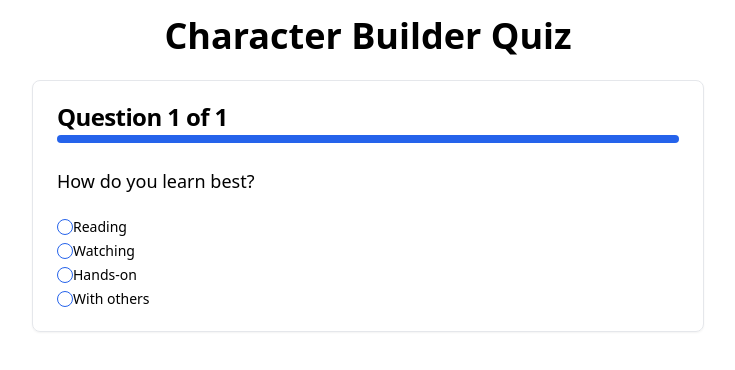
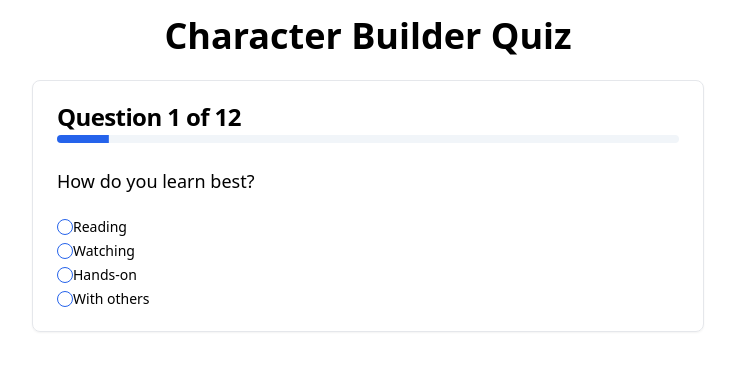
Before and after one commit to cdthedrummer/quiz-app, a Next.js app: page / in a window 1280 px wide. Shown: the top 370 px of the page, without its empty margins (272-1007 px from the left). Built offline with nearby package versions, Linux system fonts and the light colour scheme.

Commit message:
Update Quiz component with improved functionality and imported questions

```diff
--- a/src/components/Quiz.tsx
+++ b/src/components/Quiz.tsx
@@ -7,29 +7,13 @@ import { Label } from '@/components/ui/label';
 import { Checkbox } from '@/components/ui/checkbox';
 import { Progress } from '@/components/ui/progress';
 import type { CharacterStats } from '@/types';
-
-// Move questions to a separate file later for better organization
-const questions = [
-  {
-    id: 1,
-    text: "How do you learn best?",
-    type: "single",
-    options: [
-      { id: "1a", text: "Reading", stats: { intelligence: 2 } },
-      { id: "1b", text: "Watching", stats: { intelligence: 1, wisdom: 1 } },
-      { id: "1c", text: "Hands-on", stats: { dexterity: 2 } },
-      { id: "1d", text: "With others", stats: { charisma: 2 } }
-    ]
-  },
-  // ... rest of the questions (temporarily shortened for this update)
-];
+import { questions } from '../data/questions';
 
 interface QuizProps {
   onComplete: (stats: CharacterStats) => void;
-  onRetake?: () => void;
 }
 
-export default function Quiz({ onComplete, onRetake }: QuizProps) {
+export default function Quiz({ onComplete }: QuizProps) {
   const [currentQuestion, setCurrentQuestion] = useState(0);
   const [selections, setSelections] = useState<Record<number, string[]>>({});
   const [stats, setStats] = useState<CharacterStats>({
@@ -50,7 +34,7 @@ export default function Quiz({ onComplete, onRetake }: QuizProps) {
         (question.type === 'single' || question.type === 'scale')) {
       handleNext();
     }
-  }, [selections]);
+  }, [selections, currentQuestion, question.type]);
 
   const handleSingleSelect = (value: string) => {
     const currentSelection = selections[currentQuestion]?.[0];
@@ -86,16 +70,18 @@ export default function Quiz({ onComplete, onRetake }: QuizProps) {
   };
 
   const updateStats = (selectedOptions: string[]) => {
-    const newStats = { ...stats };
     selectedOptions.forEach(optionId => {
       const option = question.options.find(opt => opt.id === optionId);
       if (option?.stats) {
-        Object.entries(option.stats).forEach(([stat, value]) => {
-          newStats[stat as keyof CharacterStats] += value;
+        setStats(prev => {
+          const newStats = { ...prev };
+          Object.entries(option.stats).forEach(([stat, value]) => {
+            newStats[stat as keyof CharacterStats] += value;
+          });
+          return newStats;
         });
       }
     });
-    setStats(newStats);
   };
 
   const handleNext = () => {
@@ -131,7 +117,7 @@ export default function Quiz({ onComplete, onRetake }: QuizProps) {
             {question.options.map((option) => (
               <div key={option.id} className="flex items-center space-x-3">
                 <RadioGroupItem value={option.id} id={option.id} />
-                <Label htmlFor={option.id}>{option.text}</Label>
+                <Label htmlFor={option.id} className="cursor-pointer">{option.text}</Label>
               </div>
             ))}
           </RadioGroup>
@@ -142,11 +128,9 @@ export default function Quiz({ onComplete, onRetake }: QuizProps) {
                 <Checkbox
                   id={option.id}
                   checked={selections[currentQuestion]?.includes(option.id)}
-                  onCheckedChange={(checked) => {
-                    handleMultiSelect(option.id);
-                  }}
+                  onCheckedChange={() => handleMultiSelect(option.id)}
                 />
-                <Label htmlFor={option.id}>{option.text}</Label>
+                <Label htmlFor={option.id} className="cursor-pointer">{option.text}</Label>
               </div>
             ))}
             <div className="flex justify-end pt-4">
```
